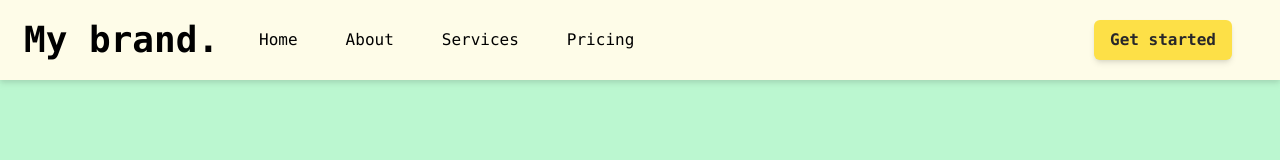
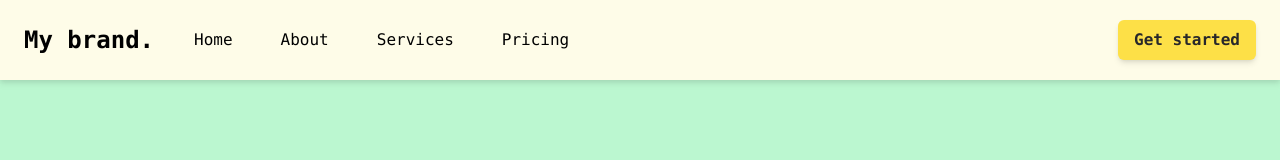
Before and after one commit to franodangelo/Services-SPA, a React (Create React App) app: page / in a window 1280 px wide. Shown: the top 160 px of the page. Built offline with nearby package versions, Linux system fonts and the light colour scheme; the HTML template or start-up script is replaced by a standard one.

Commit message:
options in burger menu are not visible when it's not small device

```diff
--- a/src/components/Navbar.jsx
+++ b/src/components/Navbar.jsx
@@ -13,7 +13,7 @@ export default function Navbar() {
         <div className="w-screen h-[80px] z-10 bg-yellow-50 fixed drop-shadow-md">
             <div className="px-2 flex justify-between items-center w-full h-full">
                 <div className="flex items-center">
-                    <h1 className="text-3xl font-bold mx-4 sm:text-4xl">My brand.</h1>
+                    <h1 className="text-2xl font-bold mx-4">My brand.</h1>
                     <ul className="hidden md:flex">
                         <li>Home</li>
                         <li>About</li>
@@ -22,13 +22,13 @@ export default function Navbar() {
                     </ul>
                 </div>
                 <div className="hidden md:flex pr-4">
-                    <button className="py-2 px-4 mx-6">Get started</button>
+                    <button>Get started</button>
                 </div>
                 <div className="md:hidden" onClick={handleClickNav}>
                     {!nav ? <MenuIcon className="w-6" /> : <XIcon className="w-6" />}
                 </div>
             </div>
-            <ul className={!nav ? "hidden" : "absolute bg-yellow-50 w-full px-8"}>
+            <ul className={!nav ? "hidden" : "absolute bg-yellow-50 w-full px-8 md:hidden"}>
                 <li className="border-b-2 border-yellow-200 w-full">Home</li>
                 <li className="border-b-2 border-yellow-200 w-full">About</li>
                 <li className="border-b-2 border-yellow-200 w-full">Services</li>
```
